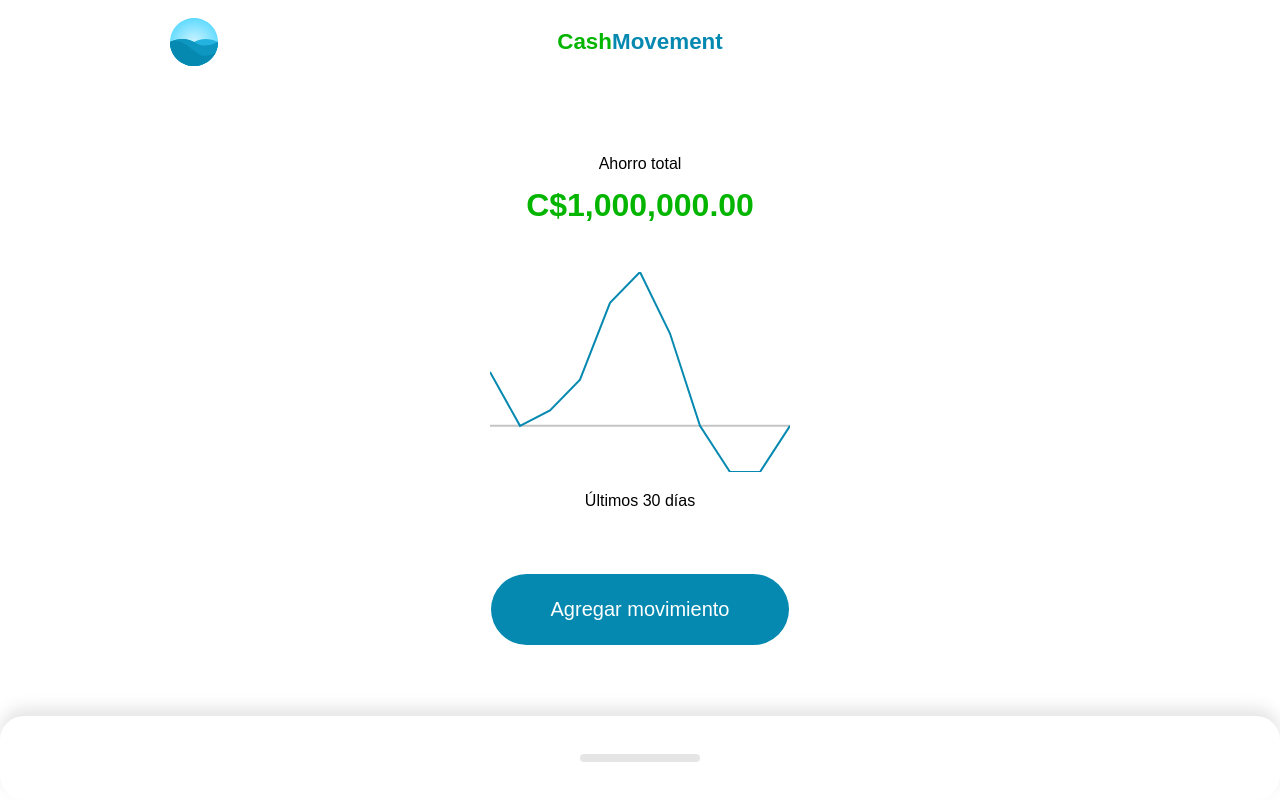
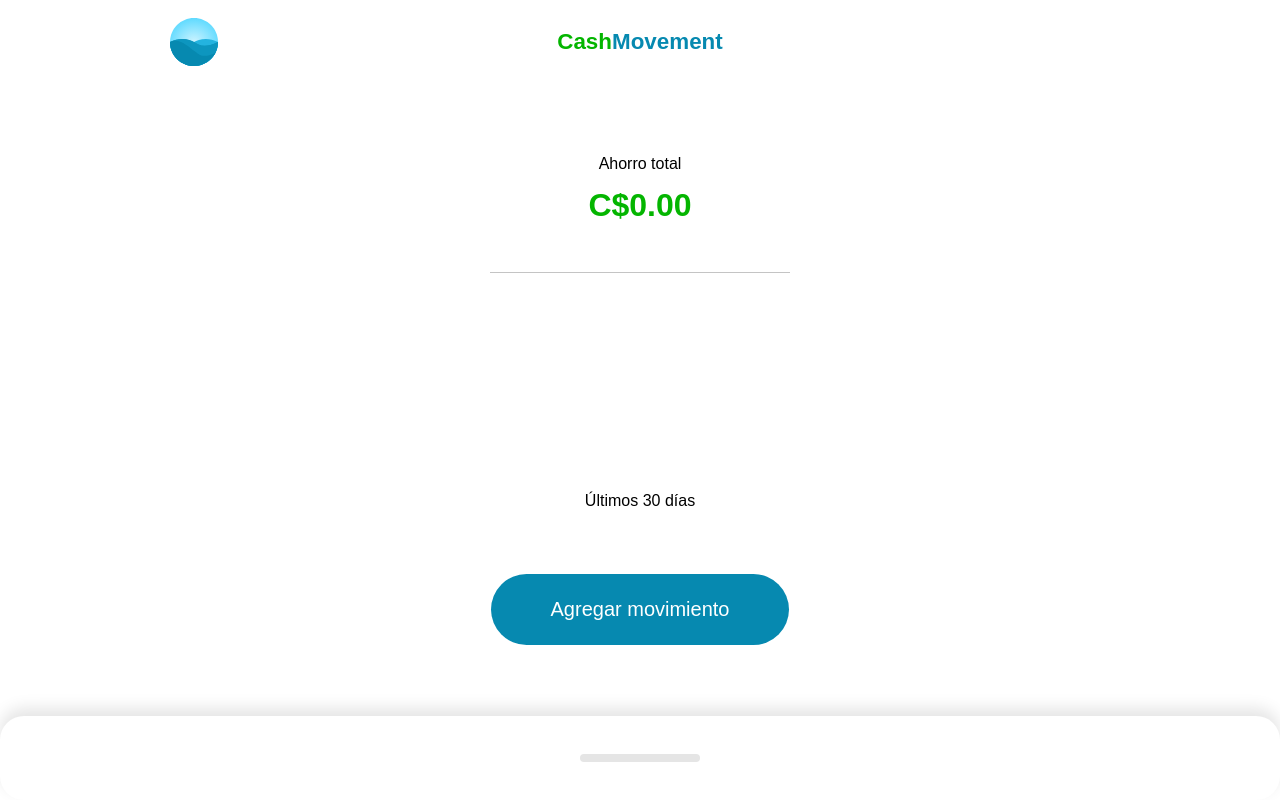
Before and after one commit to gabriel14silva/CashMovement, a Vue app: page / in a window 1280 px wide. Built offline with nearby package versions, Linux system fonts and the light colour scheme.

Commit message:
Solucion de bug de la app

```diff
--- a/src/components/Action.vue
+++ b/src/components/Action.vue
@@ -54,6 +54,10 @@ const submit = () => {
         time: new Date(),
         id: new Date(),
     });
+    title.value = "";
+    description.value = "";
+    amount.value = 0;
+    movementType.value = "Ingreso";
 }
 
 </script>
--- a/src/components/Home.vue
+++ b/src/components/Home.vue
@@ -7,11 +7,11 @@
             <Resume
                 :total-label="'Ahorro total'"
                 :label="label"
-                :total-amount="1000000"
+                :total-amount="totalAmount"
                 :amount="amount"
             >
             <template #graphic>
-                <Graphic :amounts="amounts"/>
+                <Graphic :amounts="amounts" @select="select" />
             </template>
             <template #action>
                 <Action @create="create"/>
@@ -49,70 +49,7 @@ export default {
         return {
             label: null,
             amount: null,
-            movements: [
-                {
-                id: 0,
-                title: "Movimiento 1",
-                description: "Lorem ipsum dolor sit amet",
-                amount: 100,
-                time: new Date("07-30-2022"),
-            },{
-                id: 1,
-                title: "Movimiento 2",
-                description: "Lorem ipsum dolor sit amet",
-                amount: 200,
-                time: new Date("07-30-2022"),
-            },{
-                id: 2,
-                title: "Movimiento 3",
-                description: "Lorem ipsum dolor sit amet",
-                amount: 500,
-                time: new Date("07-30-2022"),
-            },{
-                id: 3,
-                title: "Movimiento 4",
-                description: "Lorem ipsum dolor sit amet",
-                amount: 200,
-                time: new Date("07-30-2022"),
-            },{
-                id: 4,
-                title: "Movimiento 5",
-                description: "Lorem ipsum dolor sit amet",
-                amount: -400,
-                time: new Date("07-30-2022"),
-            },{
-                id: 5,
-                title: "Movimiento 6",
-                description: "Lorem ipsum dolor sit amet",
-                amount: -600,
-                time: new Date("07-30-2022"),
-            },{
-                id: 6,
-                title: "Movimiento 7",
-                description: "Lorem ipsum dolor sit amet",
-                amount: -300,
-                time: new Date("07-30-2022"),
-            },{
-                id: 7,
-                title: "Movimiento 8",
-                description: "Lorem ipsum dolor sit amet",
-                amount: 0,
-                time: new Date("07-30-2022"),
-            },{
-                id: 8,
-                title: "Movimiento 9",
-                description: "Lorem ipsum dolor sit amet",
-                amount: 300,
-                time: new Date("06-30-2022"),
-            },{
-                id: 9,
-                title: "Movimiento 10",
-                description: "Lorem ipsum dolor sit amet",
-                amount: 500,
-                time: new Date("06-30-2022"),
-            },
-
-            ],
+            movements: [],
         };
     },
       computed: {
@@ -126,20 +63,45 @@ export default {
             .map(m => m.amount);
 
         return lastDays.map((m, i) => {
-        const lastMovements = lastDays.slice(0, i);
+            const lastMovements = lastDays.slice(0, i + 1);
+
             return lastMovements.reduce((suma, movement) => {
             return suma + movement
             }, 0);
+        });
+    },
+      totalAmount() {
+      return this.movements.reduce((suma, m) => {
+          return suma + m.amount;
+      }, 0);
+    },
+  },
+  mounted() {
+      const movements = JSON.parse(localStorage.getItem("movements"));
+        console.log(movements);
+
+        if (Array.isArray(movements)) {
+            this.movements = movements.map(m => {
+                return { ...m, time: new Date(m.time) };
             });
         }
   },
   methods: {
     create(movement) {
       this.movements.push(movement);
+      this.save();
     },
     remove(id) {
       const index = this.movements.findIndex(m => m.id === id);
       this.movements.splice(index, 1);
+      this.save();
+    },
+    save() {
+        localStorage.setItem("movements", JSON.stringify(this.movements));
+    },
+    select(el) {
+        console.log(el);
+        this.amount = el;
     }
   }
 };
--- a/src/components/Resume/Graphic.vue
+++ b/src/components/Resume/Graphic.vue
@@ -35,7 +35,7 @@
 </template>
 
 <script setup>
-import { ref, toRefs, defineProps, computed } from 'vue';
+import { ref, toRefs, defineProps, defineEmits, computed, watch } from 'vue';
 const props = defineProps({
     amounts: {
         type: Array,
@@ -59,10 +59,20 @@ const points = computed(() => {
         const x = (300 / total) * (i + 1);
         const y = amountToPixels(amount);
         return `${points} ${x},${y}`;
-    }, "0, 100");
+    }, `0, ${amountToPixels(amounts.value.length ? amounts.value[0] : 0)}`);
 });
+
 const showPointer = ref(false);
 const pointer = ref(0);
+
+const emit = defineEmits(["select"]);
+
+watch(pointer, (value) => {
+    const index = Math.ceil((value / (300 / amounts.value.length)));
+    if (index < 0 || index > amounts.value.length) return;
+    emit("select", amounts.value[index - 1]);
+});
+
 const tap = ({ target, touches }) => {
     showPointer.value = true;
     const elementWidth = target.getBoundingClientRect().width;
```
Lines whose indentation alone changed are shown as unchanged.
